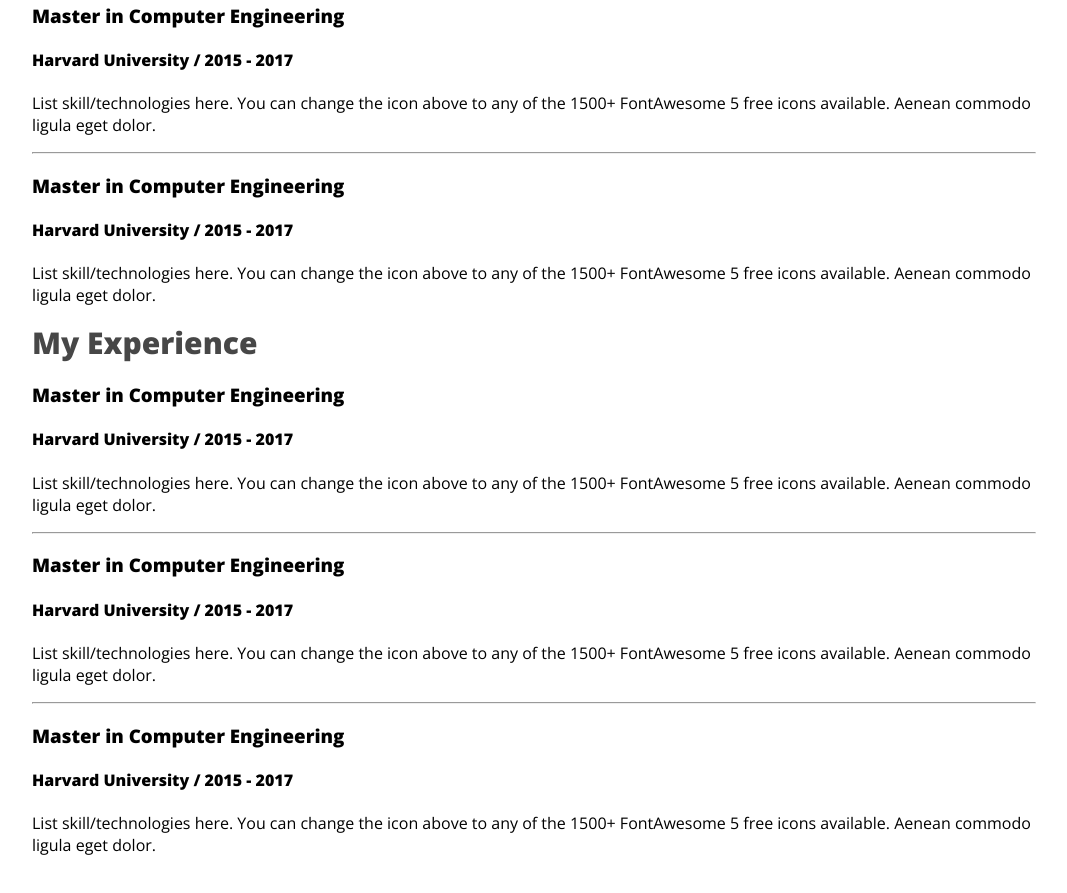
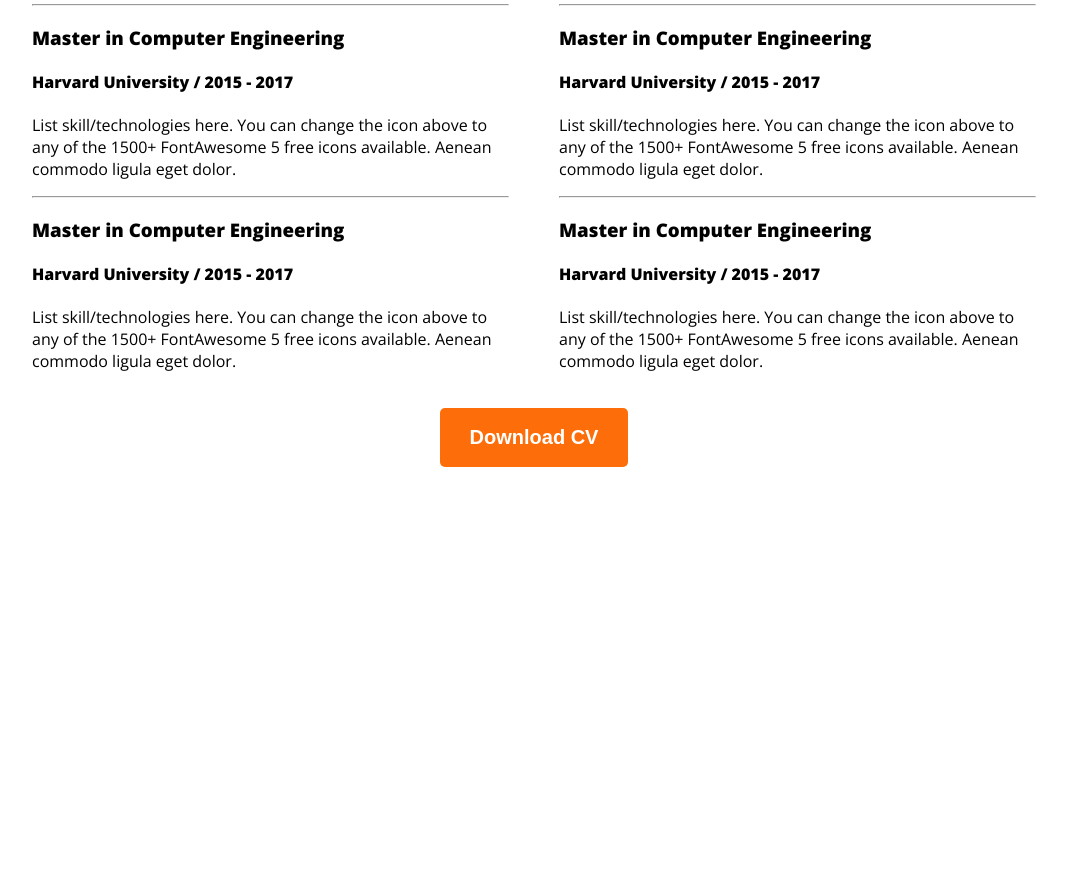
Before and after one commit to Ashiqweb123/frontend-developer-portfolio, a plain HTML site: page portfolio-site/index.html in a window 1280 px wide. Shown: the part 2636-3529 px from the top of the page, without its empty margins (106-1173 px from the left). After the commit the page ends 3233 px from the top, so only its background shows below. Drawn offline with nearby package versions, Linux system fonts and the light colour scheme.

Commit message:
resume-end

```diff
--- a/portfolio-site/index.html
+++ b/portfolio-site/index.html
@@ -178,6 +178,9 @@
 
             </div>
          </div>
+         <div class="download-cv">
+            <button class="btn-primary">Download CV</button>
+         </div>
         </section>
         <!-- resume-section-end -->
   </main>
--- a/portfolio-site/style.css
+++ b/portfolio-site/style.css
@@ -168,3 +168,16 @@ main section {
     font-size: 30px;
     font-weight: 700;
 }
+
+.resume-container
+{
+    display: flex;
+    gap:50px;
+
+}
+
+.download-cv
+{
+    text-align: center;
+    margin-top: 20px;
+}
```
